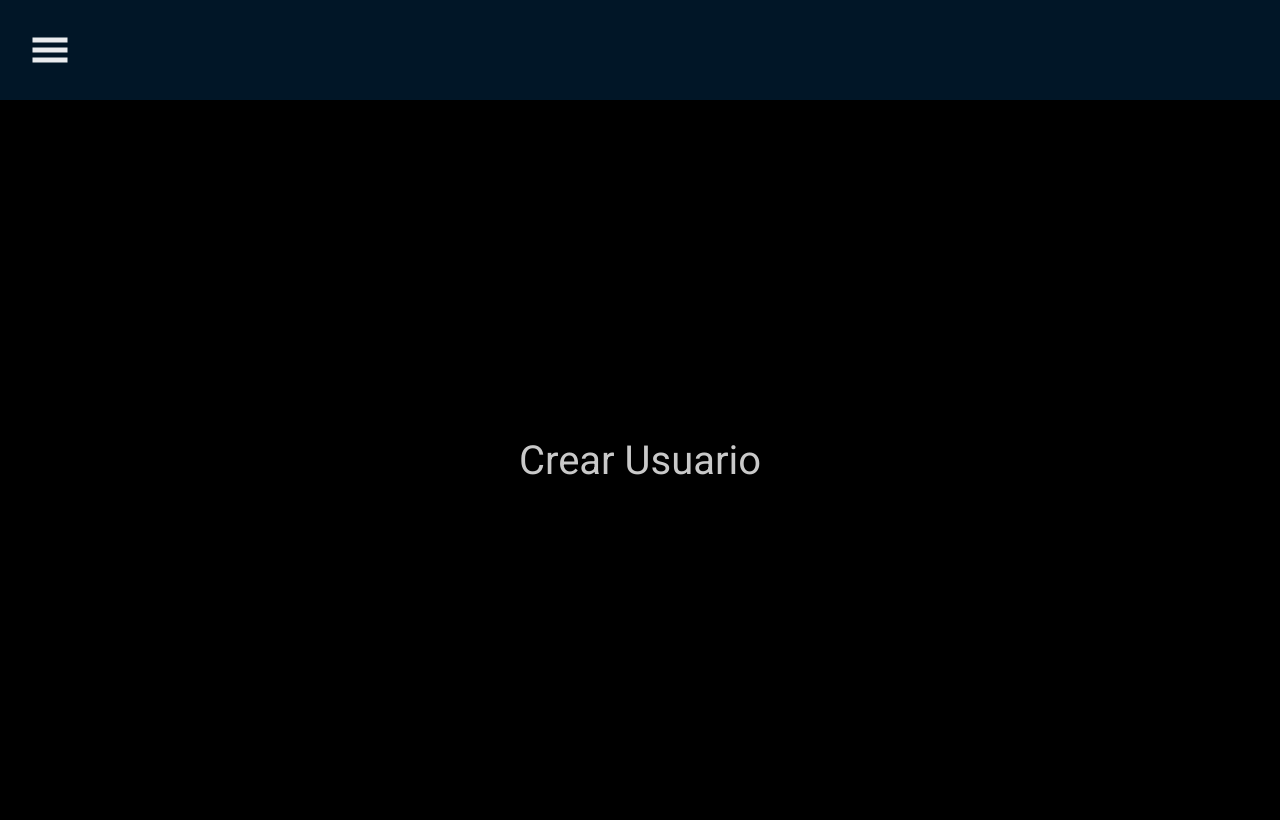
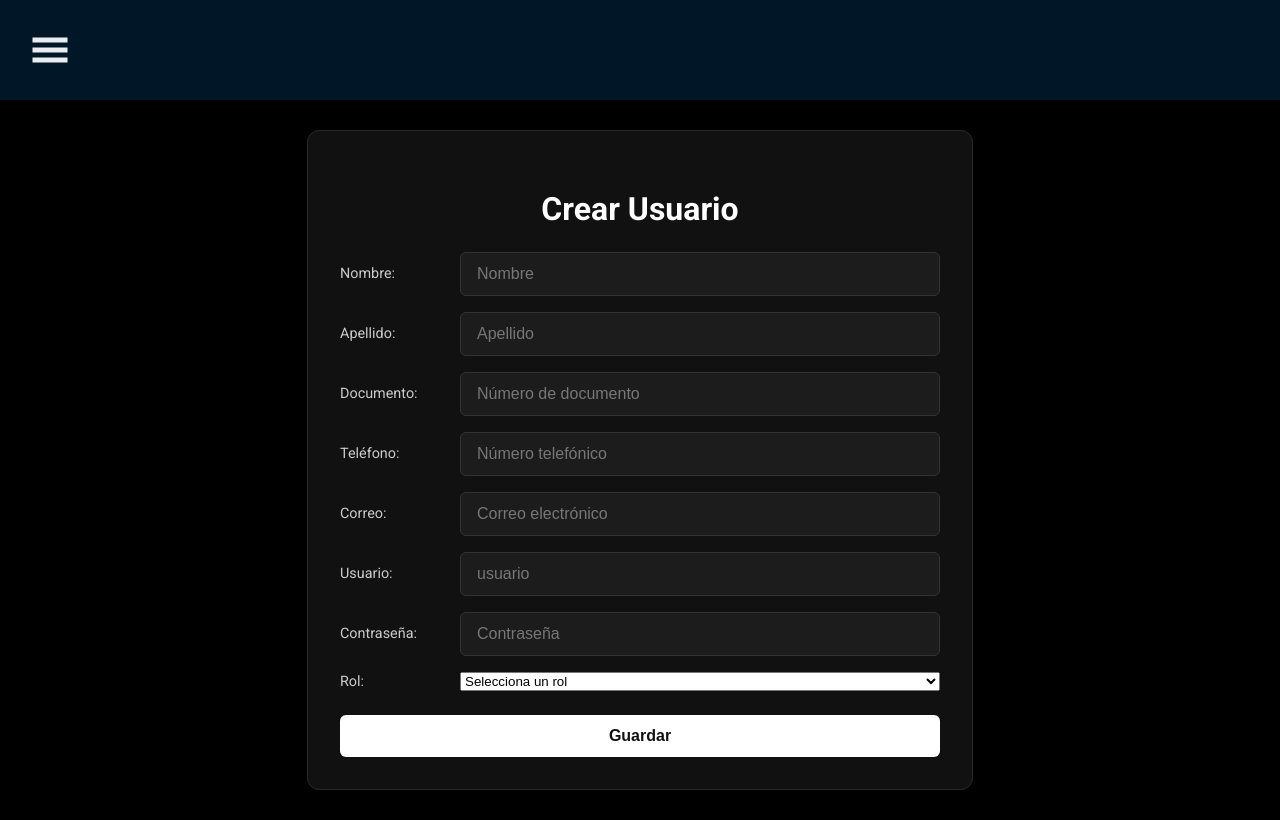
Before and after one commit to jorgelpat/SendBox, a React (Vite) app in the folder frontend/web/: page /create-user in a window 1280 px wide. Built offline with nearby package versions, Linux system fonts and the light colour scheme.

Commit message:
✨ Se agrega formulario básico para crear usuario

```diff
--- a/frontend/web/src/App.tsx
+++ b/frontend/web/src/App.tsx
@@ -5,7 +5,7 @@ import Login from './pages/Login/Login';
 import Home from './pages/Home';
 import About from './pages/About';
 import PasswordResets from './pages/PasswordResets';
-import CreateUser from './pages/CreateUser';
+import CreateUser from './pages/CreateUser/CreateUser';
 import Payments from './pages/Payments';
 import DeliveryHistory from './pages/DeliveryHistory';
 
--- a/frontend/web/src/pages/CreateUser.tsx
+++ /dev/null
@@ -1,7 +0,0 @@
-const CreateUser = () => {
-    return (
-        <div>Crear Usuario</div>
-    )
-};
-
-export default CreateUser
--- /dev/null
+++ b/frontend/web/src/pages/CreateUser/CreateUser.module.css
@@ -0,0 +1,87 @@
+@import url('https://fonts.googleapis.com/css2?family=Nunito+Sans:ital,opsz,wght@0,6..12,200..1000;1,6..12,200..1000&family=Roboto:ital,wght@0,100..900;1,100..900&family=Rubik:ital,wght@0,300..900;1,300..900&display=swap');
+
+
+.formContainer {
+    width: 100%;
+    max-width: 600px;
+    margin: 0 auto;
+    padding: 2rem;
+
+    background-color: #111;
+    border: 1px solid #2a2a2a;
+    border-radius: 12px;
+}
+
+.formContainer h2 {
+    margin-bottom: 1.5rem;
+    font-size: 2rem;
+    color: #fff;
+    text-align: center;
+}
+
+.formRow {
+    display: grid;
+    grid-template-columns: 120px 1fr;
+    align-items: center;
+    /* gap: 1rem; */
+
+    margin-bottom: 1rem;
+}
+
+.formRow label {
+    color: #ccc;
+    font-size: 0.9rem;
+}
+
+.formRow input {
+    width: 100%;
+    box-sizing: border-box;
+
+    padding: 0.75rem 1rem;
+
+    background-color: #1c1c1c;
+    color: #fff;
+
+    border: 1px solid #333;
+    border-radius: 6px;
+
+    font-size: 1rem;
+}
+
+.formRow input::placeholder {
+    color: #777;
+}
+
+.formRow input:focus {
+    outline: none;
+    border-color: #666;
+}
+
+.error {
+    margin: 0.5rem 0;
+    color: #ff6b6b;
+    font-size: 0.9rem;
+}
+
+.submitButton {
+    display: block;
+    width: 100%;
+
+    margin-top: 1.5rem;
+    padding: 0.75rem 1rem;
+
+    background-color: #fff;
+    color: #111;
+
+    border: none;
+    border-radius: 6px;
+
+    font-size: 1rem;
+    font-weight: 600;
+
+    cursor: pointer;
+}
+
+.submitButton:hover {
+    background-color: #ddd;
+}
--- /dev/null
+++ b/frontend/web/src/pages/CreateUser/CreateUser.tsx
@@ -0,0 +1,182 @@
+import { useState } from "react";
+import type { ChangeEvent, FormEvent } from "react";
+
+import styles from "./CreateUser.module.css"
+
+
+interface CreateUserForm {
+    name: string;
+    lastname: string;
+    document: string;
+    phone: string;
+    email: string;
+    username: string;
+    password: string;
+    role: string;
+}
+
+const CreateUser = () => {
+
+    const [form, setForm] = useState<CreateUserForm>({
+        name: "",
+        lastname: "",
+        document: "",
+        phone: "",
+        email: "",
+        username: "",
+        password: "",
+        role:""
+    });
+
+    const [error, setError] = useState<string>("");
+
+    // Usamos InputElement para los input del formulario y SelectElement para la lista
+    const handleChange = (e: ChangeEvent<HTMLInputElement | HTMLSelectElement>) => {
+        const {name, value} = e.target;
+        setForm((prev) => ({ ...prev, [name]: value }));
+    }
+
+    const handleSubmit = (e: FormEvent<HTMLFormElement>) => {
+        e.preventDefault();
+
+        if (
+            !form.name.trim() || !form.lastname.trim() ||
+            !form.document.trim() || !form.phone.trim() ||
+            !form.email.trim() || !form.username.trim() ||
+            !form.password.trim() || !form.role.trim()
+        ) {
+            setError("Debes completar todos los campos.");
+            return;
+        }
+
+        setError("");
+
+        // Mostrar los datos en la consola
+        console.log("Nombre:", form.name)
+        console.log("Apellido:", form.lastname)
+        console.log("Documento:", form.document)
+        console.log("Teléfono:", form.phone)
+        console.log("Email:", form.email)
+        console.log("Usuario:", form.username)
+        console.log("Password:", form.password)
+        console.log("Rol:", form.role)
+    }
+
+
+    return (
+
+        <form onSubmit={handleSubmit} className={styles.formContainer}>
+            <h2>Crear Usuario</h2>
+
+
+            <div className={styles.formRow}>
+                <label htmlFor="name">Nombre:</label>
+                <input
+                    id="name"
+                    name="name"
+                    type="text"
+                    placeholder="Nombre"
+                    value={form.name}
+                    onChange={handleChange}
+                />
+            </div>
+
+            <div className={styles.formRow}>
+                <label htmlFor="lastname">Apellido:</label>
+                <input
+                    id="lastname"
+                    name="lastname"
+                    type="text"
+                    placeholder="Apellido"
+                    value={form.lastname}
+                    onChange={handleChange}
+                />
+            </div>
+
+            <div className={styles.formRow}>
+                <label htmlFor="document">Documento:</label>
+                <input
+                    id="document"
+                    name="document"
+                    type="text"
+                    placeholder="Número de documento"
+                    value={form.document}
+                    onChange={handleChange}
+                />
+            </div>
+
+            <div className={styles.formRow}>
+                <label htmlFor="phone">Teléfono:</label>
+                <input
+                    id="phone"
+                    name="phone"
+                    type="text"
+                    placeholder="Número telefónico"
+                    value={form.phone}
+                    onChange={handleChange}
+                />
+            </div>
+
+            <div className={styles.formRow}>
+                <label htmlFor="email">Correo:</label>
+                <input
+                    id="email"
+                    name="email"
+                    type="email"
+                    placeholder="Correo electrónico"
+                    value={form.email}
+                    onChange={handleChange}
+                />
+            </div>
+
+            <div className={styles.formRow}>
+                <label htmlFor="username">Usuario:</label>
+                <input
+                    id="username"
+                    name="username"
+                    type="text"
+                    placeholder="usuario"
+                    value={form.username}
+                    onChange={handleChange}
+                />
+            </div>
+
+            <div className={styles.formRow}>
+                <label htmlFor="password">Contraseña:</label>
+                <input
+                    id="password"
+                    name="password"
+                    type="text"
+                    placeholder="Contraseña"
+                    value={form.password}
+                    onChange={handleChange}
+                />
+            </div>
+
+            <div className={styles.formRow}>
+                <label htmlFor="role">Rol:</label>
+                <select
+                    id="role"
+                    name="role"
+                    value={form.role}
+                    onChange={handleChange}
+                >
+                    <option value="">Selecciona un rol</option>
+                    <option value="Administrador">Administrador</option>
+                    <option value="Operador">Operador</option>
+                    <option value="Mensajero">Mensajero</option>
+                </select>
+            </div>
+
+            {error && <p role="alert" className={styles.error}>{error}</p>}
+
+            <button type="submit" className={styles.submitButton}>
+                Guardar
+            </button>
+
+        </form>
+
+    )
+};
+
+export default CreateUser
```
